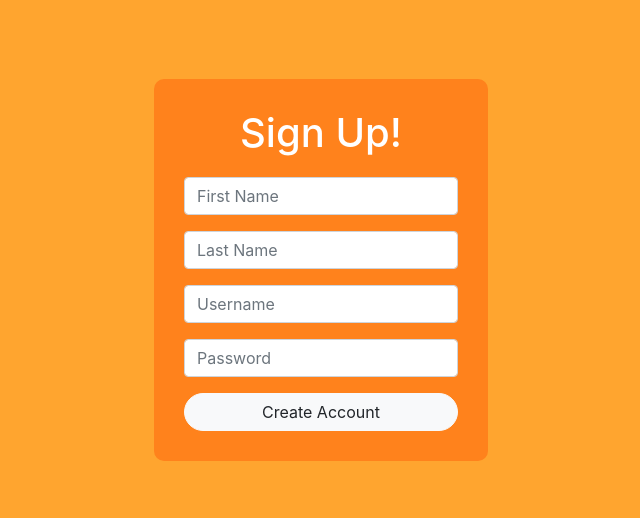
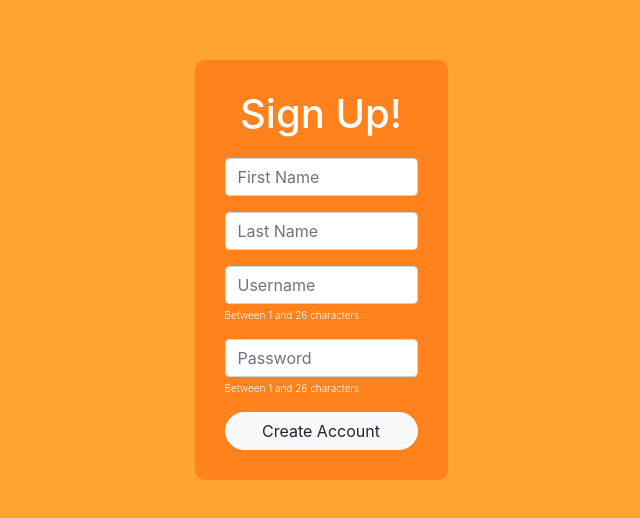
Before and after one commit to smithspencer817/todo-frontend, a React (Create React App) app: page /sign-up in a window 1280 px wide. Shown: the part 130-648 px from the top of the page, without its empty margins (319-959 px from the left). Built offline with nearby package versions, Linux system fonts and the light colour scheme.

Commit message:
stylized sign up page

```diff
--- a/src/App.css
+++ b/src/App.css
@@ -13,6 +13,7 @@
   padding: 30px;
   border-radius: 10px;
   text-align: center;
+  max-width: 253px;
 }
 
 #login-title-container {
@@ -25,6 +26,32 @@
 
 .profile-form-button {
   border-radius: 50px;
+}
+
+/* -------------------- sign in page -------------------- */
+
+.sign-up-page-fine-print {
+  text-align: left;
+  font-size: 10px;
+  color: white !important;
+  font-weight: 300;
+}
+
+#sign-up-page-error-box {
+  width: 100%;
+  padding: 0px;
+  border-radius: 4px;
+  background-color: rgb(255, 154, 72);
+  font-size: 10px;
+  text-align: left;
+  color: red;
+  display: inline-block;
+  margin-bottom: 20px;
+}
+
+#sign-up-page-error-box > p {
+  margin: 0px;
+  margin-left: 5px;
 }
 
 /* -------------------- home page -------------------- */
--- a/src/components/SignUpPage.js
+++ b/src/components/SignUpPage.js
@@ -1,12 +1,14 @@
-import React from 'react';
+import React, { useState } from 'react';
 import { Form, Button } from 'react-bootstrap';
 import { useHistory } from 'react-router-dom';
 import { connect } from 'react-redux';
 import { addCurrentUser } from '../actions/user';
 
+
 function SignUpPage(props) {
 
     let history = useHistory();
+    const [error, setError] = useState('')
 
     function handleNewUser(e) {
         e.preventDefault();
@@ -28,7 +30,7 @@ function SignUpPage(props) {
         .then(res => res.json())
         .then(res => {
             if (res[0] !== undefined) {
-                console.log('was not valid')
+                setError(res[0].message)
             } else {
                 fetch('http://localhost:3000/api/login', {
                     method: 'POST',
@@ -63,10 +65,24 @@ function SignUpPage(props) {
                     </Form.Group>
                     <Form.Group>
                         <Form.Control type="text" placeholder="Username" />
+                        <Form.Text className="text-muted sign-up-page-fine-print">
+                        Between 1 and 26 characters
+                        </Form.Text>
                     </Form.Group>
                     <Form.Group>
                         <Form.Control type="text" placeholder="Password" />
+                        <Form.Text className="text-muted sign-up-page-fine-print">
+                        Between 1 and 26 characters
+                        </Form.Text>
                     </Form.Group>
+                    {
+                        error === "" ?
+                        null
+                        :
+                        <div id="sign-up-page-error-box">
+                            <p>{error}</p>
+                        </div>
+                    }
                     <Button className="profile-form-button" variant="light" type="submit" size="md" block>
                         Create Account
                     </Button>
```
